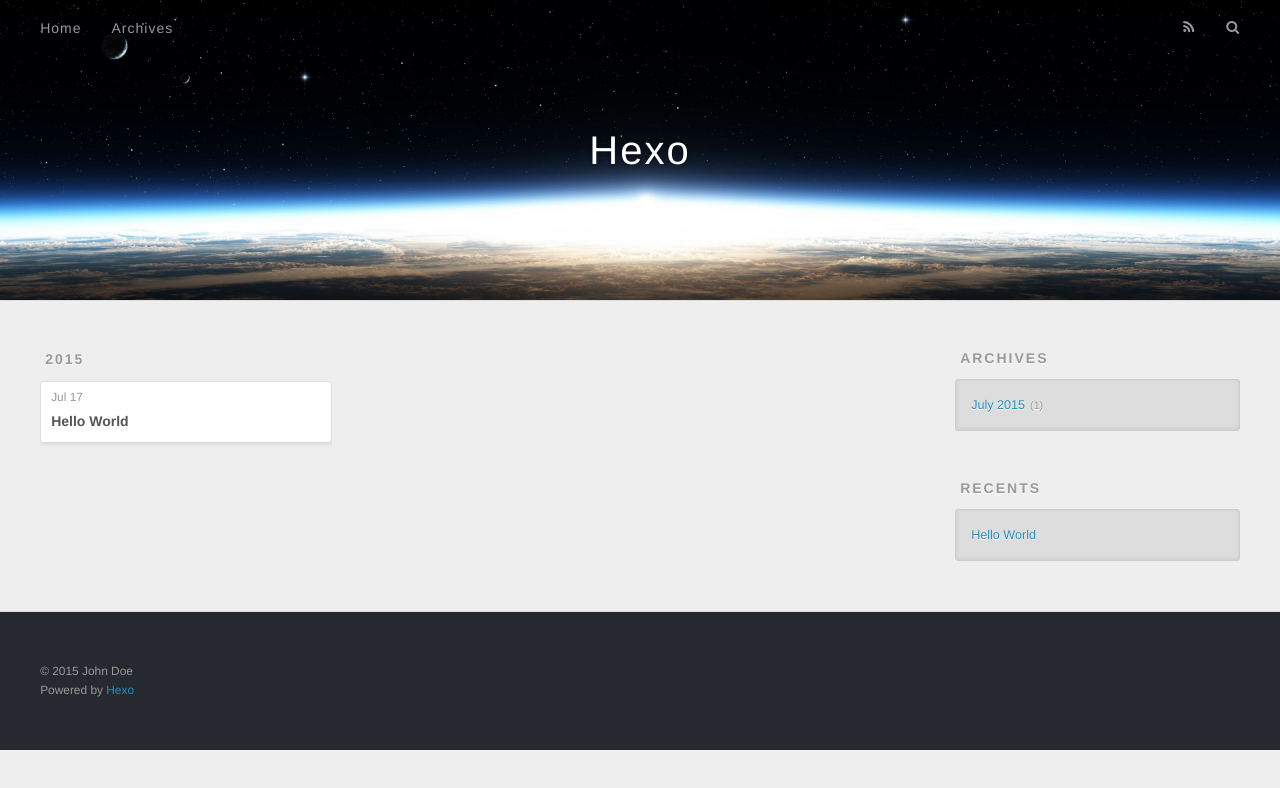
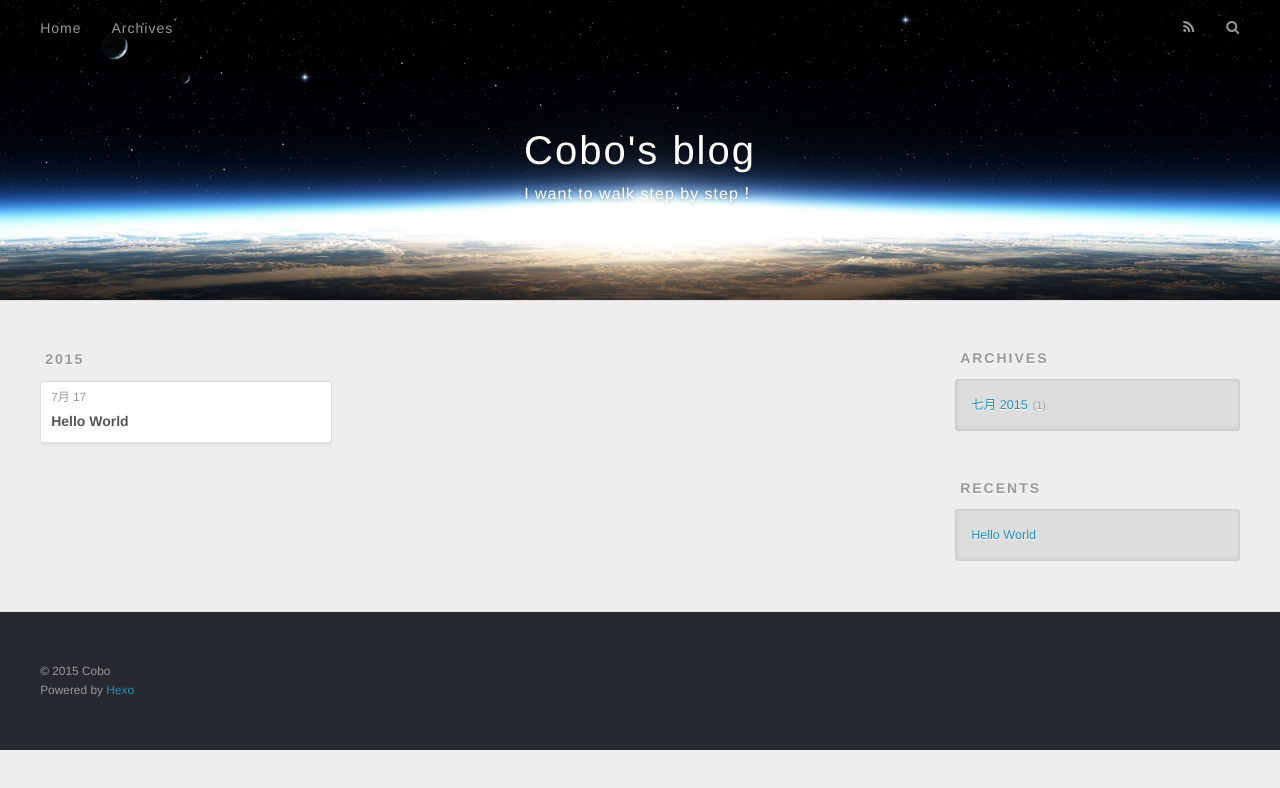
Before and after one commit to huanghuiliang/huanghuiliang.github.io, a plain HTML site: page archives/2015/07/index.html in a window 1280 px wide. Drawn offline with nearby package versions, Linux system fonts and the light colour scheme.

Commit message:
Site updated: 2015-07-17 09:13:38

```diff
--- a/archives/2015/07/index.html
+++ b/archives/2015/07/index.html
@@ -3,19 +3,19 @@
 <head>
   <meta charset="utf-8">
 
-  <title>Archives: 2015/7 | Hexo</title>
+  <title>Archives: 2015/7 | Cobo&#39;s blog</title>
   <meta name="viewport" content="width=device-width, initial-scale=1, maximum-scale=1">
-  <meta name="description">
+  <meta name="description" content="Cobo的个人博客">
 <meta property="og:type" content="website">
-<meta property="og:title" content="Hexo">
+<meta property="og:title" content="Cobo's blog">
 <meta property="og:url" content="http://yoursite.com/archives/2015/07/index.html">
-<meta property="og:site_name" content="Hexo">
-<meta property="og:description">
+<meta property="og:site_name" content="Cobo's blog">
+<meta property="og:description" content="Cobo的个人博客">
 <meta name="twitter:card" content="summary">
-<meta name="twitter:title" content="Hexo">
-<meta name="twitter:description">
+<meta name="twitter:title" content="Cobo's blog">
+<meta name="twitter:description" content="Cobo的个人博客">
 
-    <link rel="alternative" href="/atom.xml" title="Hexo" type="application/atom+xml">
+    <link rel="alternative" href="/atom.xml" title="Cobo&#39;s blog" type="application/atom+xml">
 
 
     <link rel="icon" href="/favicon.png">
@@ -33,8 +33,12 @@
   <div id="header-outer" class="outer">
     <div id="header-title" class="inner">
       <h1 id="logo-wrap">
-        <a href="/" id="logo">Hexo</a>
+        <a href="/" id="logo">Cobo&#39;s blog</a>
       </h1>
+
+        <h2 id="subtitle-wrap">
+          <a href="/" id="subtitle">I want to walk step by step！</a>
+        </h2>
 
     </div>
     <div id="header-inner" class="inner">
@@ -76,7 +80,7 @@
   <div class="archive-article-inner">
     <header class="archive-article-header">
       <a href="/2015/07/17/hello-world/" class="archive-article-date">
-  <time datetime="2015-07-17T00:57:55.125Z" itemprop="datePublished">Jul 17</time>
+  <time datetime="2015-07-17T00:57:55.125Z" itemprop="datePublished">7月 17</time>
 </a>
 
 
@@ -106,7 +110,7 @@
   <div class="widget-wrap">
     <h3 class="widget-title">Archives</h3>
     <div class="widget">
-      <ul class="archive-list"><li class="archive-list-item"><a class="archive-list-link" href="/archives/2015/07/">July 2015</a><span class="archive-list-count">1</span></li></ul>
+      <ul class="archive-list"><li class="archive-list-item"><a class="archive-list-link" href="/archives/2015/07/">七月 2015</a><span class="archive-list-count">1</span></li></ul>
     </div>
   </div>
 
@@ -133,7 +137,7 @@
 
   <div class="outer">
     <div id="footer-info" class="inner">
-      &copy; 2015 John Doe<br>
+      &copy; 2015 Cobo<br>
       Powered by <a href="http://hexo.io/" target="_blank">Hexo</a>
     </div>
   </div>
```
Also changed, not shown: 2015/07/17/hello-world/index.html (+11 -7 lines), archives/2015/index.html (+16 -12 lines), archives/index.html (+16 -12 lines), index.html (+16 -12 lines).
